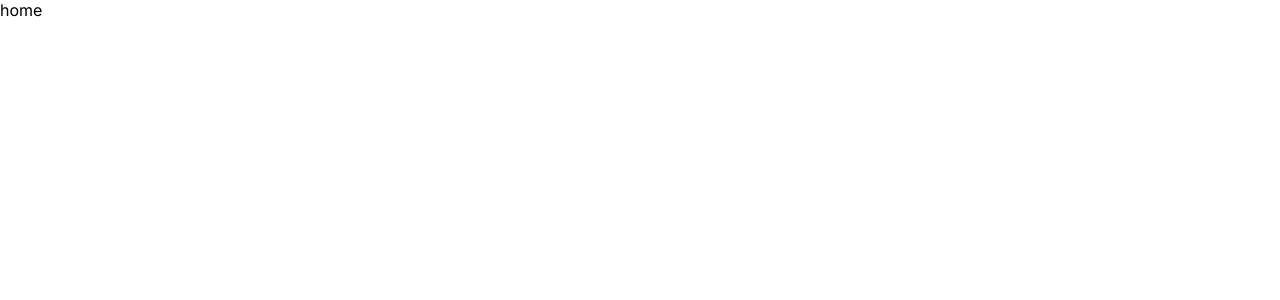
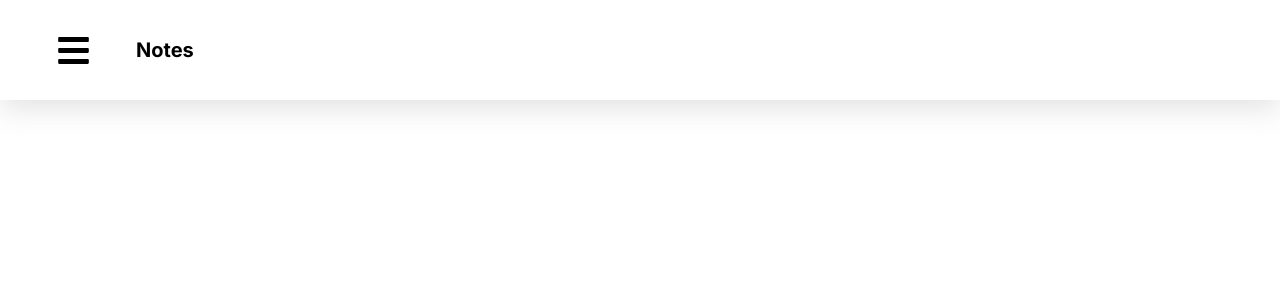
Before and after one commit to RubenKarapetyann/notes, a Next.js app: page / in a window 1280 px wide. Shown: the top 300 px of the page. Built offline with nearby package versions, Linux system fonts and the light colour scheme.

Commit message:
add header, manu button, title

```diff
--- a/app/layout.tsx
+++ b/app/layout.tsx
@@ -1,3 +1,4 @@
+import Header from '@/components/header/Header/Header'
 import './globals.css'
 import type { Metadata } from 'next'
 import { Inter } from 'next/font/google'
@@ -16,7 +17,10 @@ export default function RootLayout({
 }) {
   return (
     <html lang="en">
-      <body className={inter.className}>{children}</body>
+      <body className={inter.className}>
+        <Header/>
+        {children}
+      </body>
     </html>
   )
 }
--- a/app/page.tsx
+++ b/app/page.tsx
@@ -2,6 +2,6 @@ import styles from './page.module.css'
 
 export default function Home() {
   return (
-    <div>home</div>
+    <div></div>
   )
 }
--- /dev/null
+++ b/components/global/Title/Title.module.css
@@ -0,0 +1,4 @@
+.titleText{
+    color: black;
+    font-weight: bold;
+}
--- /dev/null
+++ b/components/global/Title/Title.tsx
@@ -0,0 +1,20 @@
+import { FunctionComponent } from "react"
+import styles from "./Title.module.css"
+import type { titleProps } from "@/types/global"
+
+
+const Title: FunctionComponent<titleProps> = ({ title, size=20 }:titleProps)=>{
+    return (
+        <div>
+            <p
+                className={styles.titleText}
+                style={{
+                    fontSize : size
+            }}>
+                {title}
+            </p>
+        </div>
+    )
+}
+
+export default Title
--- /dev/null
+++ b/components/header/Header/Header.module.css
@@ -0,0 +1,8 @@
+.header {
+    width: 100%;
+    height: 100px;
+    box-shadow: rgba(100, 100, 111, 0.2) 0px 7px 29px 0px;
+    padding: 10px;
+    display: flex;
+    align-items: center;
+}
--- /dev/null
+++ b/components/header/Header/Header.tsx
@@ -0,0 +1,16 @@
+import { FunctionComponent } from "react"
+import styles from "./Header.module.css"
+import ManuButton from "../ManuButton/ManuButton"
+import Title from "../../global/Title/Title"
+
+
+const Header: FunctionComponent =  () => (
+    <div className={styles.header}>
+        <ManuButton/>
+        <Title
+            title="Notes"
+        />
+    </div>
+)
+
+export default Header
--- /dev/null
+++ b/components/header/ManuButton/ManuButton.module.css
@@ -0,0 +1,8 @@
+.manuButtonContainer{
+    display: flex;
+    justify-content: center;
+    align-items: center;
+    font-size: 35px;
+    width: 10%;
+    cursor: pointer;
+}
--- /dev/null
+++ b/components/header/ManuButton/ManuButton.tsx
@@ -0,0 +1,13 @@
+import { FunctionComponent } from "react";
+import { FaBars } from "react-icons/fa"
+import styles from "./ManuButton.module.css"
+
+const ManuButton: FunctionComponent = ()=>{
+    return (
+        <div className={styles.manuButtonContainer}>
+            <FaBars/>
+        </div>
+    )
+}
+
+export default ManuButton
--- a/package.json
+++ b/package.json
@@ -18,6 +18,7 @@
     "next": "13.5.2",
     "react": "18.2.0",
     "react-dom": "18.2.0",
+    "react-icons": "^4.11.0",
     "typescript": "5.2.2"
   }
 }
--- /dev/null
+++ b/types/global.ts
@@ -0,0 +1,4 @@
+export type titleProps = {
+    title : string,
+    size ?: number
+}
```
Also changed, not shown: types/header.ts (added), 1 other file (tests, documents, lock files or other folders).
